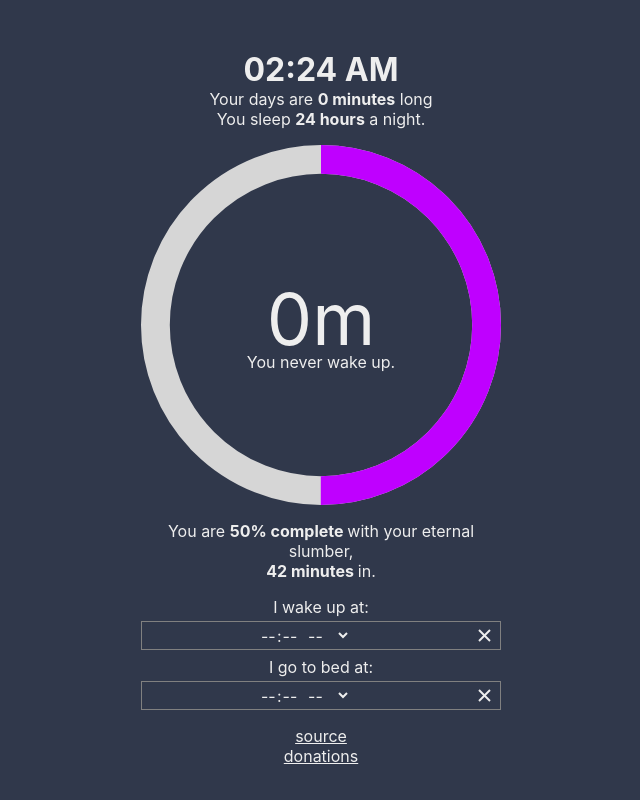
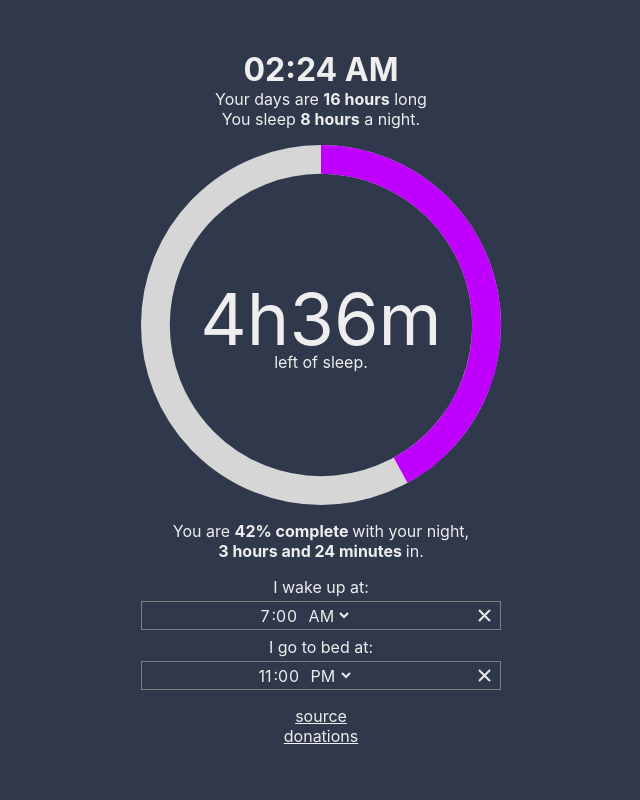
Before and after one commit to jelares/routine-timer, a React (Create React App) app: page / in a window 1280 px wide. Shown: the whole page, without its empty margins (319-959 px from the left). Built offline with nearby package versions, Linux system fonts and the light colour scheme.

Commit message:
fixed cache issue

```diff
--- a/package.json
+++ b/package.json
@@ -14,7 +14,7 @@
     "web-vitals": "^2.1.4"
   },
   "scripts": {
-    "start": "react-scripts start",
+    "start": "HTTPS=true react-scripts start",
     "build": "react-scripts build",
     "test": "react-scripts test",
     "eject": "react-scripts eject"
--- a/src/timer.js
+++ b/src/timer.js
@@ -22,13 +22,14 @@ function Timer() {
 
     // Browser Cache functionality
     function getWakeTimeCache() {
-      try {
-        return localStorage.getItem("wakeTime");
+      var wakeTime;
+      wakeTime = localStorage.getItem("wakeTime");
+
+      if (wakeTime === null || wakeTime === 'null') {
+          wakeTime = "07:00";
       }
-      catch(e){
-          console.error(e.message);
-          return "07:00";
-      }
+
+      return wakeTime;
     }
 
     function setWakeTimeCache(wakeTime) {
@@ -40,13 +41,14 @@ function Timer() {
     }
 
     function getBedTimeCache() {
-      try {
-        return localStorage.getItem("bedTime");
+      var bedTime;
+      bedTime = localStorage.getItem("bedTime");
+
+      if (bedTime === null || bedTime === "null") {
+        bedTime = "23:00";
       }
-      catch(e){
-          console.error(e.message);
-          return "23:00";
-      }
+
+      return bedTime;
     }
 
     function setBedTimeCache(bedTime) {
```
